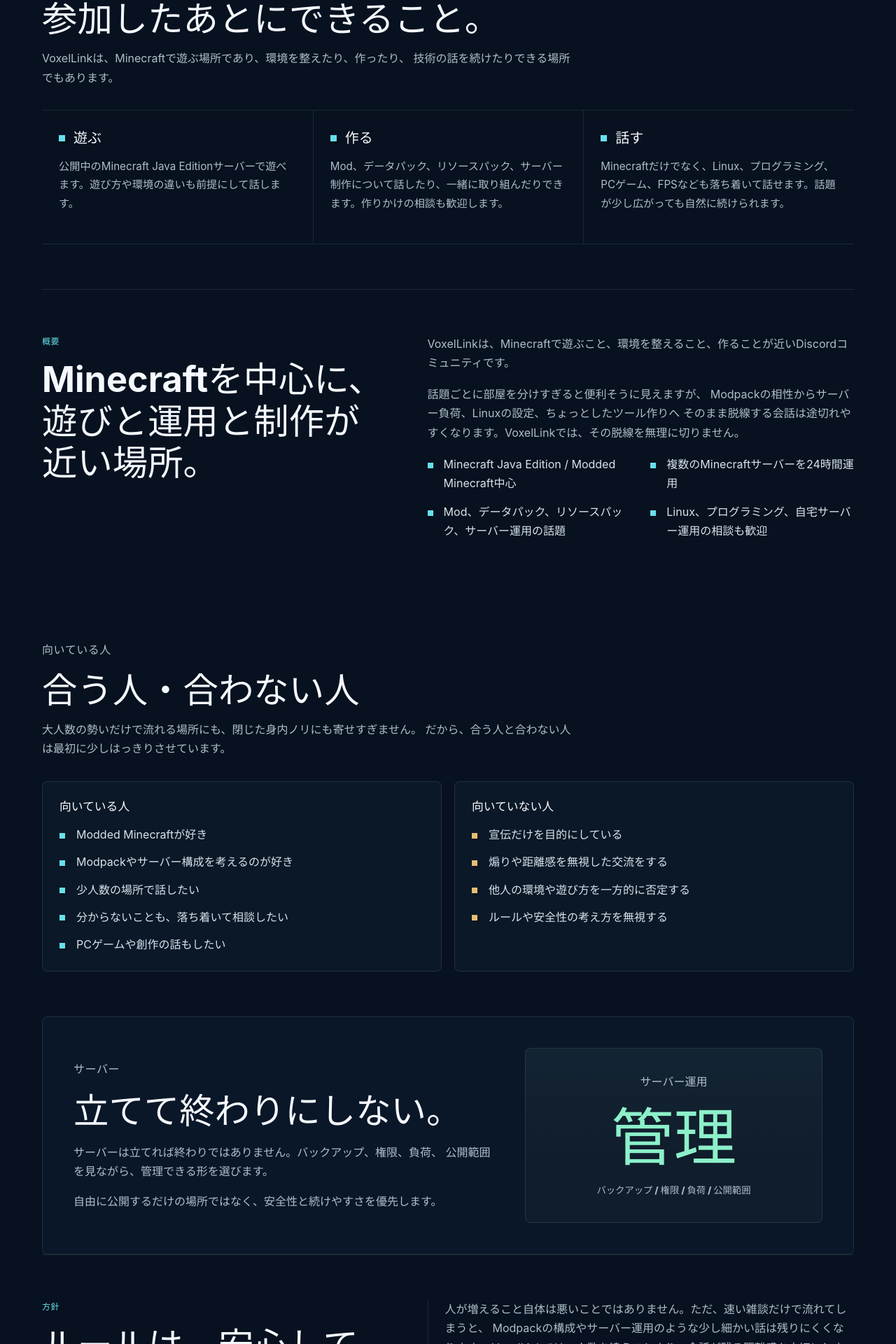
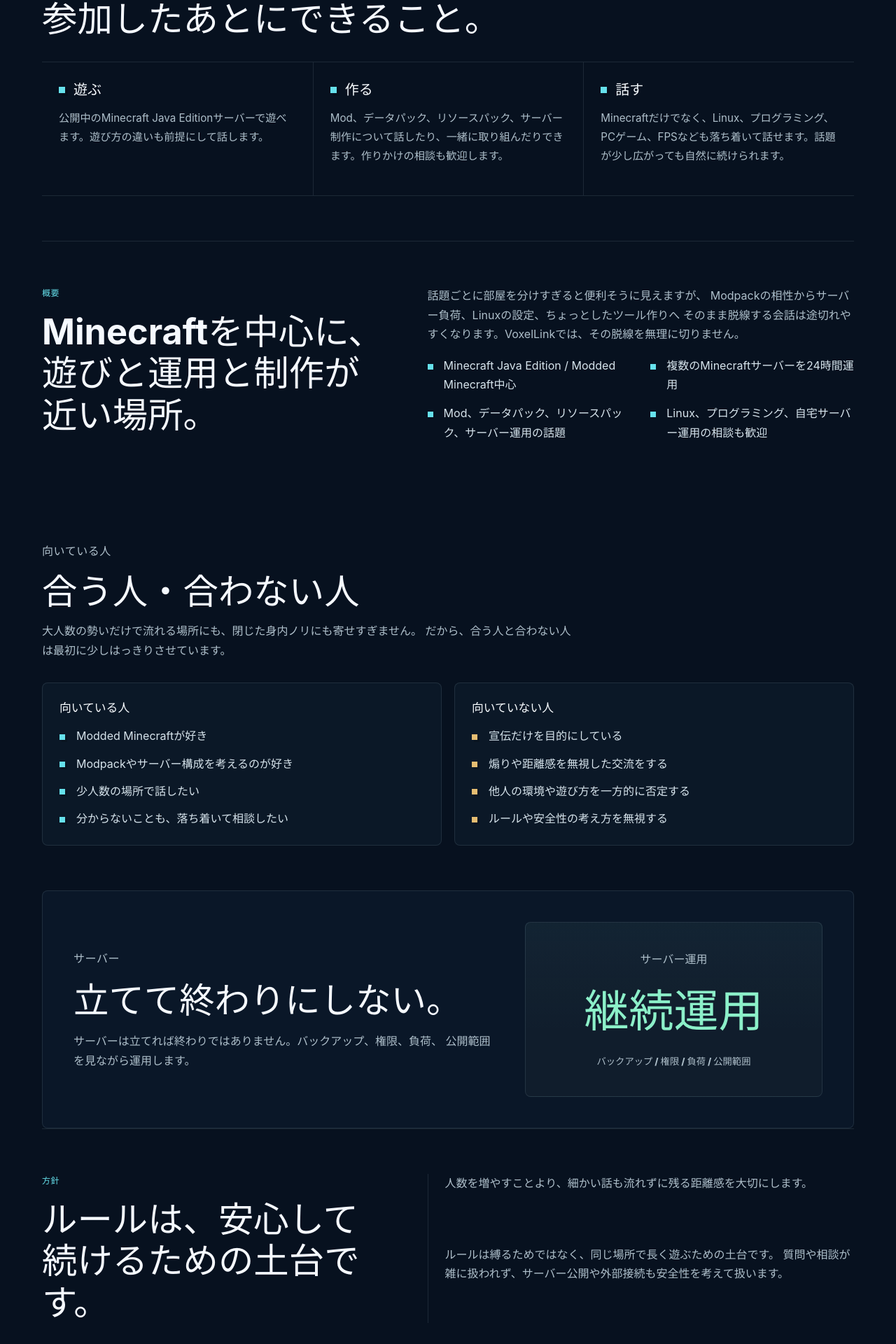
Before and after one commit to AlexanderGG-0520/VoxelLink-Web, a React (Vite) app: page / in a window 1280 px wide. Shown: the part 781-2701 px from the top of the page at 70% size. Built offline with nearby package versions, Linux system fonts and the light colour scheme.

Commit message:
Remove repetitive landing page copy

```diff
--- a/src/App.css
+++ b/src/App.css
@@ -482,7 +482,7 @@
 
 .server-panel strong {
   color: #8cf0c9;
-  font-size: clamp(3.6rem, 9vw, 5.6rem);
+  font-size: clamp(2.7rem, 5vw, 4.4rem);
   line-height: 1;
 }
 
--- a/src/App.tsx
+++ b/src/App.tsx
@@ -6,7 +6,7 @@
 const topics = [
   {
     title: "遊ぶ",
-    text: "公開中のMinecraft Java Editionサーバーで遊べます。遊び方や環境の違いも前提にして話します。",
+    text: "公開中のMinecraft Java Editionサーバーで遊べます。遊び方の違いも前提にして話します。",
   },
   {
     title: "作る",
@@ -23,7 +23,6 @@
   "Modpackやサーバー構成を考えるのが好き",
   "少人数の場所で話したい",
   "分からないことも、落ち着いて相談したい",
-  "PCゲームや創作の話もしたい",
 ];
 
 const notFitItems = [
@@ -98,10 +97,6 @@
         <div className="section-heading">
           <p className="section-kicker">できること</p>
           <h2 id="activities-title">参加したあとにできること。</h2>
-          <p>
-            VoxelLinkは、Minecraftで遊ぶ場所であり、環境を整えたり、作ったり、
-            技術の話を続けたりできる場所でもあります。
-          </p>
         </div>
         <div className="activity-list">
           {topics.map((topic) => (
@@ -119,9 +114,6 @@
           <h2>Minecraftを中心に、遊びと運用と制作が近い場所。</h2>
         </div>
         <div className="section-body">
-          <p>
-            VoxelLinkは、Minecraftで遊ぶこと、環境を整えること、作ることが近いDiscordコミュニティです。
-          </p>
           <p>
             話題ごとに部屋を分けすぎると便利そうに見えますが、
             Modpackの相性からサーバー負荷、Linuxの設定、ちょっとしたツール作りへ
@@ -156,13 +148,12 @@
           <h2 id="servers-title">立てて終わりにしない。</h2>
           <p>
             サーバーは立てれば終わりではありません。バックアップ、権限、負荷、
-            公開範囲を見ながら、管理できる形を選びます。
+            公開範囲を見ながら運用します。
           </p>
-          <p>自由に公開するだけの場所ではなく、安全性と続けやすさを優先します。</p>
         </div>
         <div className="server-panel" aria-hidden="true">
           <span>サーバー運用</span>
-          <strong>管理</strong>
+          <strong>継続運用</strong>
           <small>バックアップ / 権限 / 負荷 / 公開範囲</small>
         </div>
       </section>
@@ -174,18 +165,11 @@
         </div>
         <div className="section-body policy-body">
           <p>
-            人が増えること自体は悪いことではありません。ただ、速い雑談だけで流れてしまうと、
-            Modpackの構成やサーバー運用のような少し細かい話は残りにくくなります。
-            VoxelLinkでは、人数を追うことより、会話が残る距離感を大切にします。
+            人数を増やすことより、細かい話も流れずに残る距離感を大切にします。
           </p>
           <p>
-            サーバー公開や外部接続は便利ですが、IP露出やポート開放などのリスクもあります。
-            MinecraftサーバーもWebサービスに近い性質を持つので、勢いだけで公開せず、
-            管理できる形を選びます。
-          </p>
-          <p>
-            ルールは縛るためではなく、同じ場所で長く遊び続けるためにあります。
-            技術や経験に差があっても、質問や相談が雑に扱われない空気を大切にします。
+            ルールは縛るためではなく、同じ場所で長く遊ぶための土台です。
+            質問や相談が雑に扱われず、サーバー公開や外部接続も安全性を考えて扱います。
           </p>
         </div>
       </section>
@@ -194,10 +178,7 @@
         <p className="section-kicker">参加</p>
         <h2 id="join-title">この空気が合いそうなら、覗いてみてください。</h2>
         <p>
-          Minecraftで遊ぶだけでなく、環境を整えたり、サーバーを考えたり、
-          小さく作ったものを見せたりするのが好きなら、VoxelLinkは合うかもしれません。
-          参加したら、短く自己紹介しても、公開中のサーバーを見に行っても、
-          気になる技術の話を眺めるところからでも大丈夫です。
+          最初は会話を眺めるところからでも大丈夫です。
         </p>
         <ul className="first-step-list" aria-label="参加後にできること">
           {firstSteps.map((step) => (
```
